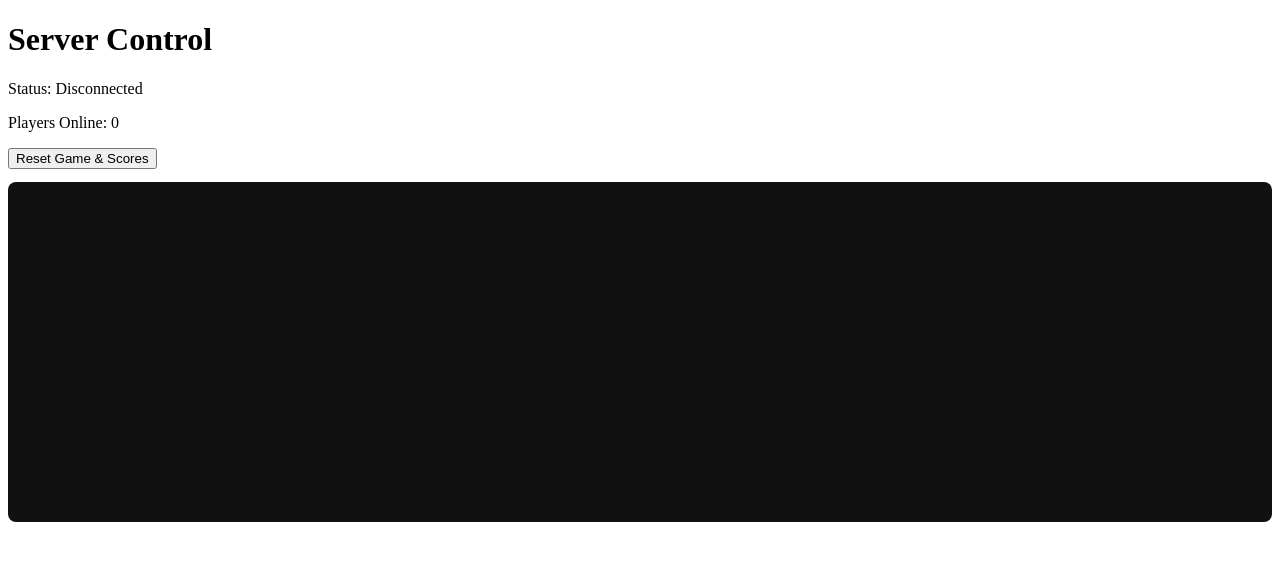
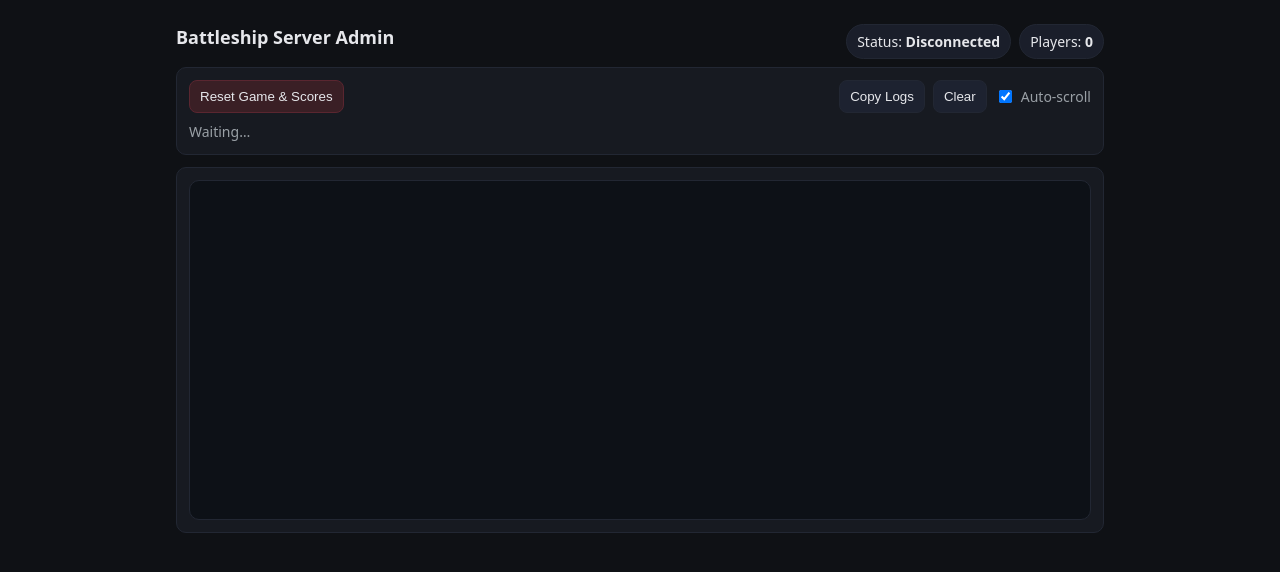
Before and after one commit to Gain-nut/-Server-NewMultiplayerBattleShip, a website: page server-ui/index.html in a window 1280 px wide. Drawn offline with nearby package versions, Linux system fonts and the light colour scheme; no server answers.

Commit message:
port3001 UI changed

```diff
--- a/server-ui/index.html
+++ b/server-ui/index.html
@@ -1,20 +1,67 @@
-
 <!DOCTYPE html>
 <html lang="en">
 <head>
-    <meta charset="UTF-8">
-    <title>Battleship Server Admin</title>
+  <meta charset="UTF-8" />
+  <meta name="viewport" content="width=device-width, initial-scale=1" />
+  <title>Battleship Server Admin</title>
+  <style>
+    :root {
+      --bg:#0f1115; --fg:#e6e7eb; --muted:#9aa0a6; --card:#171a21; --line:#222733;
+      --hit:#39d353; --miss:#ff6b6b; --turn:#b794f4; --info:#60a5fa; --warn:#facc15;
+    }
+    *{box-sizing:border-box} body{margin:0;background:var(--bg);color:var(--fg);
+      font:14px/1.5 system-ui, -apple-system, Segoe UI, Roboto, Arial, sans-serif;}
+    .wrap{max-width:960px;margin:24px auto;padding:0 16px}
+    .row{display:flex;gap:12px;flex-wrap:wrap;margin-bottom:12px}
+    .card{background:var(--card);border:1px solid var(--line);border-radius:10px;padding:12px}
+    .grow{flex:1}
+    h1{font-size:18px;margin:0 0 8px}
+    .muted{color:var(--muted)}
+    .btn{border:1px solid var(--line);background:#1d2230;color:var(--fg);padding:8px 10px;
+      border-radius:8px;cursor:pointer}
+    .btn.danger{background:#3a1f25;border-color:#5a2630}
+    .btn:disabled{opacity:.6;cursor:not-allowed}
+    .chips{display:flex;gap:8px;flex-wrap:wrap}
+    .chip{border:1px solid var(--line);background:#1a1e2a;border-radius:999px;padding:6px 10px}
+    .log{background:#0d1117;border:1px solid var(--line);border-radius:10px;height:340px;
+      overflow:auto;padding:10px;font-family:ui-monospace, Menlo, Consolas, monospace;white-space:pre-wrap}
+    .line{margin:0 0 4px}
+    .hit{color:var(--hit)} .miss{color:var(--miss)} .turn{color:var(--turn)}
+    .conn{color:var(--info)} .disc{color:#8b949e} .win{color:var(--warn)}
+    .top{display:flex;justify-content:space-between;align-items:center;margin-bottom:8px}
+  </style>
 </head>
 <body>
-    <h1>Server Control</h1>
-    <p>Status: <span id="status">Disconnected</span></p>
-    <p>Players Online: <span id="player-count">0</span></p>
-    <button id="reset-button">Reset Game & Scores</button>
-    <!-- Changes -->
-<pre id="log" style="background:#111;color:#0f0;padding:10px;height:320px;overflow:auto;border-radius:8px;"></pre>
-<!-- End changes -->
-    <script src="/socket.io/socket.io.js"></script>
-    <script src="script.js"></script>
+  <div class="wrap">
+    <div class="top">
+      <h1>Battleship Server Admin</h1>
+      <div class="chips">
+        <span id="statusChip" class="chip">Status: <strong id="statusTxt">Disconnected</strong></span>
+        <span class="chip">Players: <strong id="player-count">0</strong></span>
+      </div>
+    </div>
 
+    <div class="row">
+      <div class="card grow">
+        <div class="row" style="gap:8px;margin:0">
+          <button id="reset-button" class="btn danger">Reset Game & Scores</button>
+          <div style="flex:1"></div>
+          <button id="copy-logs" class="btn">Copy Logs</button>
+          <button id="clear-logs" class="btn">Clear</button>
+          <label class="muted" style="display:flex;align-items:center;gap:6px">
+            <input id="autoscroll" type="checkbox" checked/> Auto-scroll
+          </label>
+        </div>
+        <div id="quick" class="muted" style="margin-top:8px">Waiting…</div>
+      </div>
+    </div>
+
+    <div class="card">
+      <div id="log" class="log"></div>
+    </div>
+  </div>
+
+  <script src="/socket.io/socket.io.js"></script>
+  <script src="script.js"></script>
 </body>
 </html>
```
Also changed, not shown: server.js (+14 -30 lines).
